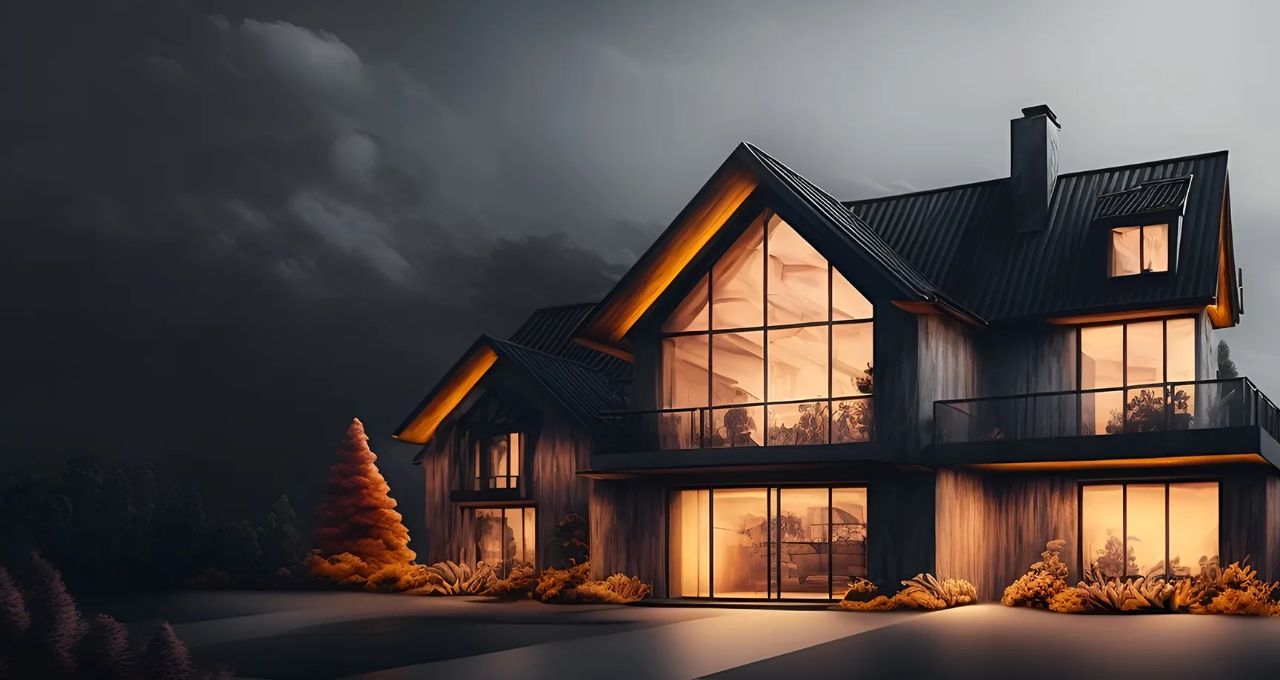
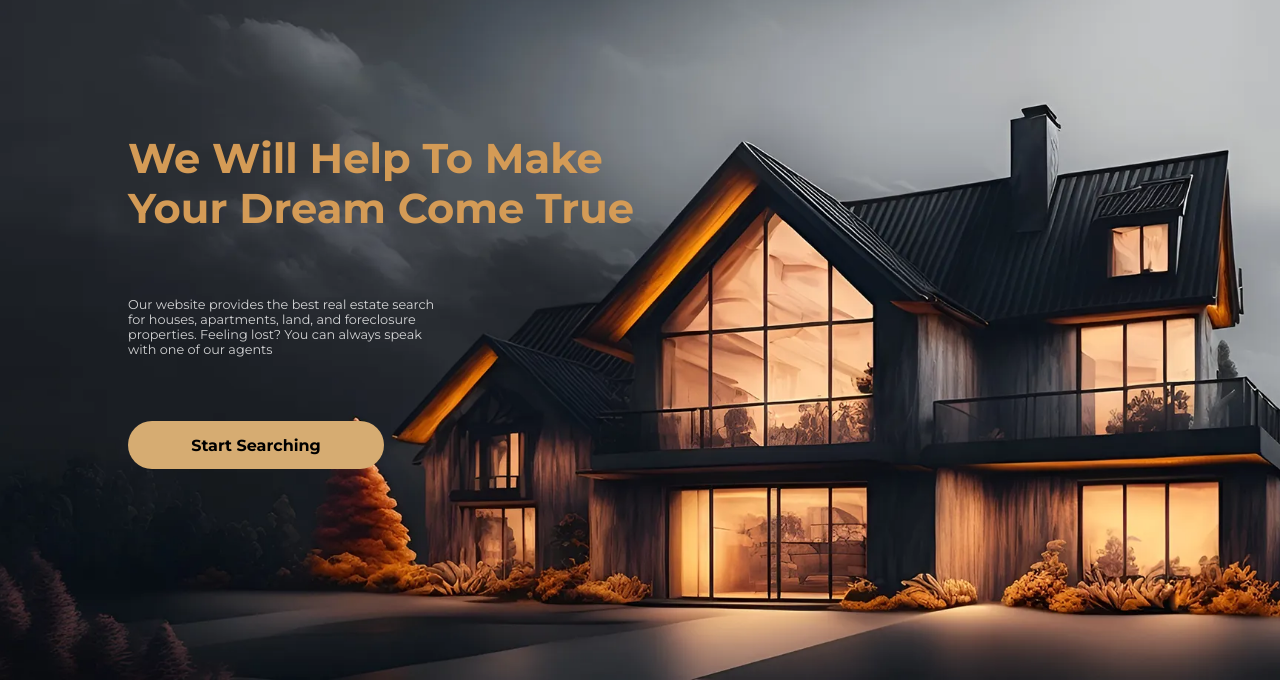
Before and after one commit to blueycode/ai-generated-landing-page, a plain HTML site: page index.html in a window 1280 px wide. Shown: the part 120-800 px from the top of the page. Drawn offline with nearby package versions, Linux system fonts and the light colour scheme.

Commit message:
feat: develop section body

```diff
--- a/index.html
+++ b/index.html
@@ -32,6 +32,16 @@
                 <span class="material-symbols-outlined">call</span>
             </div>
         </nav>
+        <section>
+            <h1>We Will Help To Make Your Dream Come True</h1>
+            <span class="text">
+                Our website provides the best real estate search for houses, apartments, land, and
+                foreclosure properties. Feeling lost? You can always speak with one of our agents
+            </span>
+            <span class="btn">
+                Start Searching
+            </span>
+        </section>
     </div>
     <script src="script.js"></script>
 </body>
--- a/style.css
+++ b/style.css
@@ -18,6 +18,7 @@ body {
     background-repeat: no-repeat;
     display: flex;
     flex-direction: column;
+    gap: 15vh;
 }
 
 #logo img {
@@ -87,8 +88,6 @@ nav {
     opacity: 1;
 }
 
-
-
 #tools > a {
     color: black;
 }
@@ -97,3 +96,46 @@ nav {
     display: flex;
     flex-direction: row;
 }
+
+section {
+    display: flex;
+    flex-direction: column;
+    gap: 8vh;
+    width: 60%;
+    padding: 0 8rem;
+}
+
+section h1 {
+    font-size: 2.6rem;
+    color: #D49B56;
+    margin: 0;
+}
+
+section .text {
+    color: white;
+    opacity: 0.8;
+    font-size: 0.8rem;
+    width: 60%;
+}
+
+section .btn {
+    font-weight: bold;
+    background-color: #D6AC72;
+    height: 3rem;
+    width: 16rem;
+    display: flex;
+    justify-content: center;
+    align-items: center;
+    border-radius: 40px;
+    cursor: pointer;
+    transition: background-color 0.15s ease-in-out;
+}
+
+section .btn:hover {
+    background-color: #E2C9A6;
+    box-shadow: 0px 0px 20px rgba(0, 0, 0, 0.5);
+}
+
+section .btn:active {
+    box-shadow: 0px 0px 4px rgba(0, 0, 0, 0.5);
+}
```
